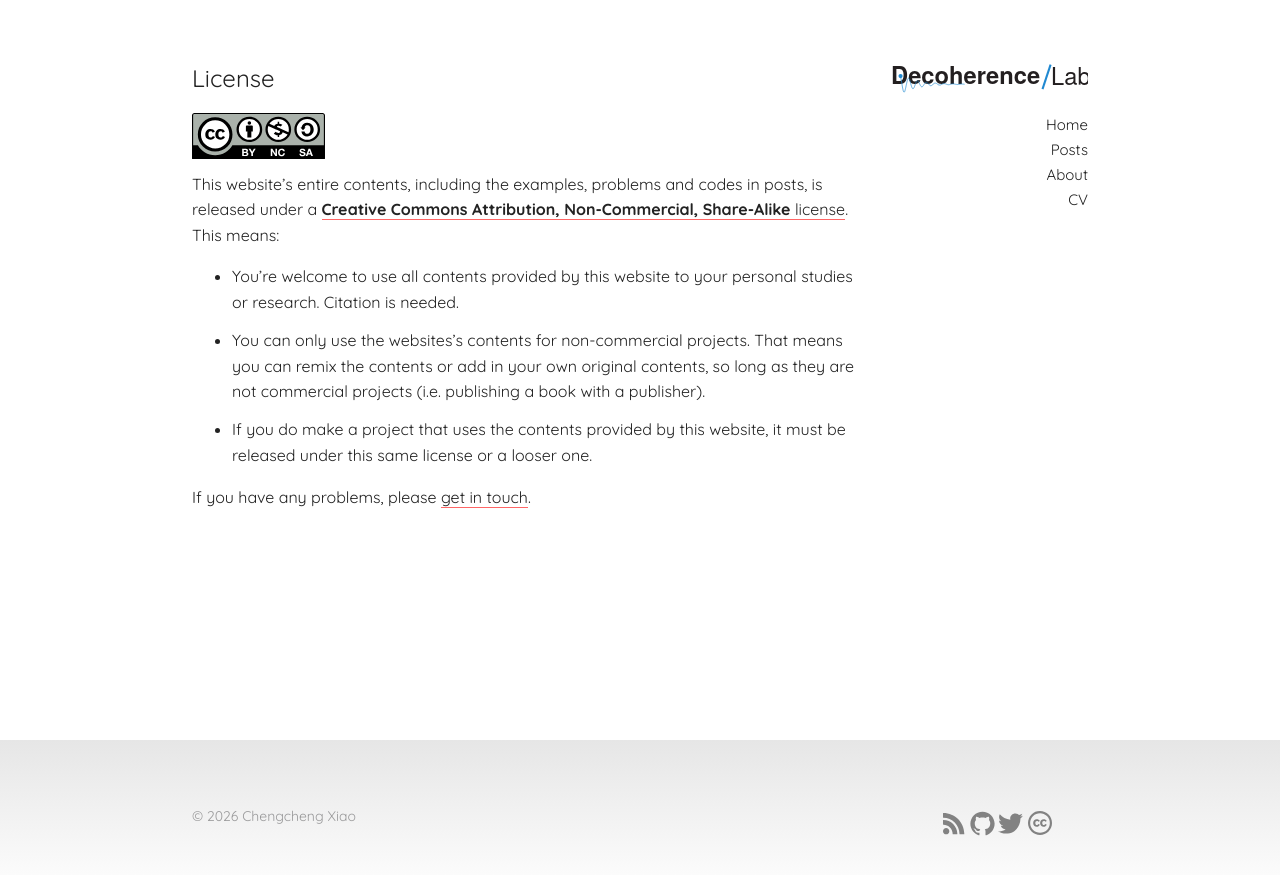
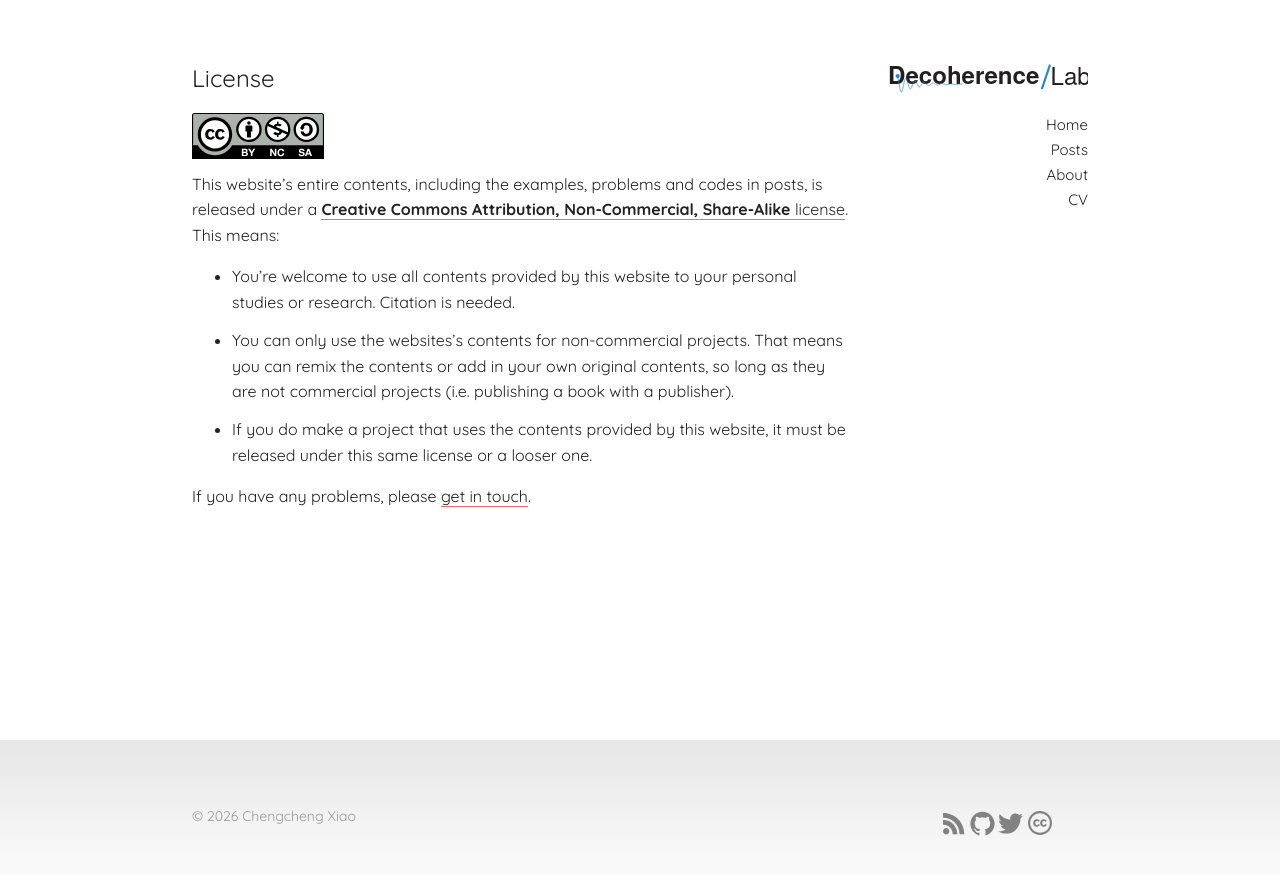
Before and after one commit to Chengcheng-Xiao/Chengcheng-Xiao.github.io, a Jekyll site: the page built from lic.md, in a window 1280 px wide. Shown: the top 875 px of the page. Built offline with Jekyll 4.4.1, drawn with Linux system fonts in a browser that asks for light colours; nearby versions of some CDN libraries.

Commit message:
update logo layout.

```diff
--- a/_sass/_base.scss
+++ b/_sass/_base.scss
@@ -72,6 +72,9 @@
   .column:first-child,
   .columns:first-child {
     margin-right: 0; }
+
+  .container > .three.columns     { width: 200px; }
+  .container > .nine.columns      { width: calc(100% - 200px - 4%); }
 
   .one.column,
   .one.columns                    { width: 4.66666666667%; }
--- a/_sass/_layout.scss
+++ b/_sass/_layout.scss
@@ -70,15 +70,17 @@
 }
 
 .logo img {
-  max-width:50%;
+  width:200px;
+  max-width:100%;
   height:auto;
   display:block;
+  margin-left:0;
 }
 
 @media (min-width: 781px) {
   .logo img {
-    width:100%;
     max-width:none;
+    margin-left:auto;
   }
 }
 
```
